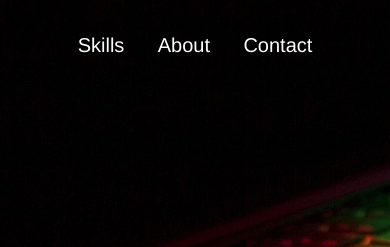
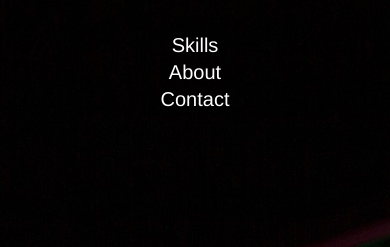
Before and after one commit to tirtharajroy/Responsive-Portfolio, a plain HTML site: page index.html in a window 390 px wide. Shown: the part 82-329 px from the top of the page. Drawn offline with nearby package versions, Linux system fonts and the light colour scheme.

Commit message:
Completed

```diff
--- a/styles.css
+++ b/styles.css
@@ -53,7 +53,7 @@ header li {
   list-style: none;
   display: inline;
   float: left;
-  /*padding: 0 25px;*/
+  padding: 0 5px;
 }
 header #heading {
   float: left;
@@ -64,7 +64,6 @@ header #heading h1 {
 header nav {
   float: right;
   margin-top: 13px;
-  position: inherit;
 }
 
 /*Showcase*/
@@ -214,6 +213,9 @@ footer {
     text-align: center;
     width: 100%;
   }
+  header li{
+    padding: 0 120px;
+  }
   header nav {
     margin-top: 35px;
     margin-bottom: 10px;
@@ -256,10 +258,16 @@ footer {
   header nav a{
     margin: 50.2px;
   }
+  header li{
+    padding: 0 8px;
+  }
 }
 @media (max-width: 400px) {
   #form {
     height: auto;
     width: 150px;
   }
+  header li{
+    padding: 0 40px;
+  }
 }
```
